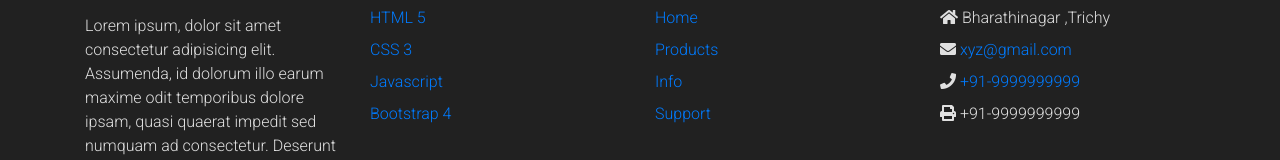
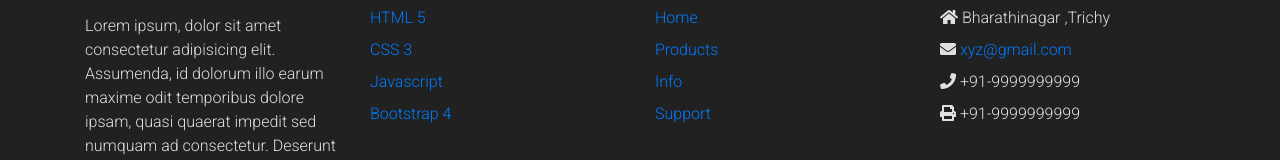
Before and after one commit to Steveinfant05/steveinfant05.github.io, a website: page MINI PROJECT/public_html/support.html in a window 1280 px wide. Shown: the part 239-399 px from the top of the page. Drawn offline with nearby package versions, Linux system fonts and the light colour scheme.

Commit message:
Update support.html

```diff
--- a/MINI PROJECT/public_html/support.html
+++ b/MINI PROJECT/public_html/support.html
@@ -99,7 +99,7 @@
                 <ul class="list-unstyled">
                     <li class="my-2 text-light"><i class="fas fa-home"></i> Bharathinagar ,Trichy</li>
                     <li class="my-2 text-light"><i class="fas fa-envelope"></i> <a href ="mailto:xyz@gmail.com"> xyz@gmail.com </a></li>
-                    <li class="my-2 text-light"><i class="fas fa-phone"></i> <a href="tel:9999999999"> +91-9999999999</a></li>
+                    <li class="my-2 text-light"><i class="fas fa-phone"></i> +91-9999999999</li>
                     <li class="my-2 text-light"><i class="fas fa-print"></i> +91-9999999999</li>
                 </ul>
             </div>
```
